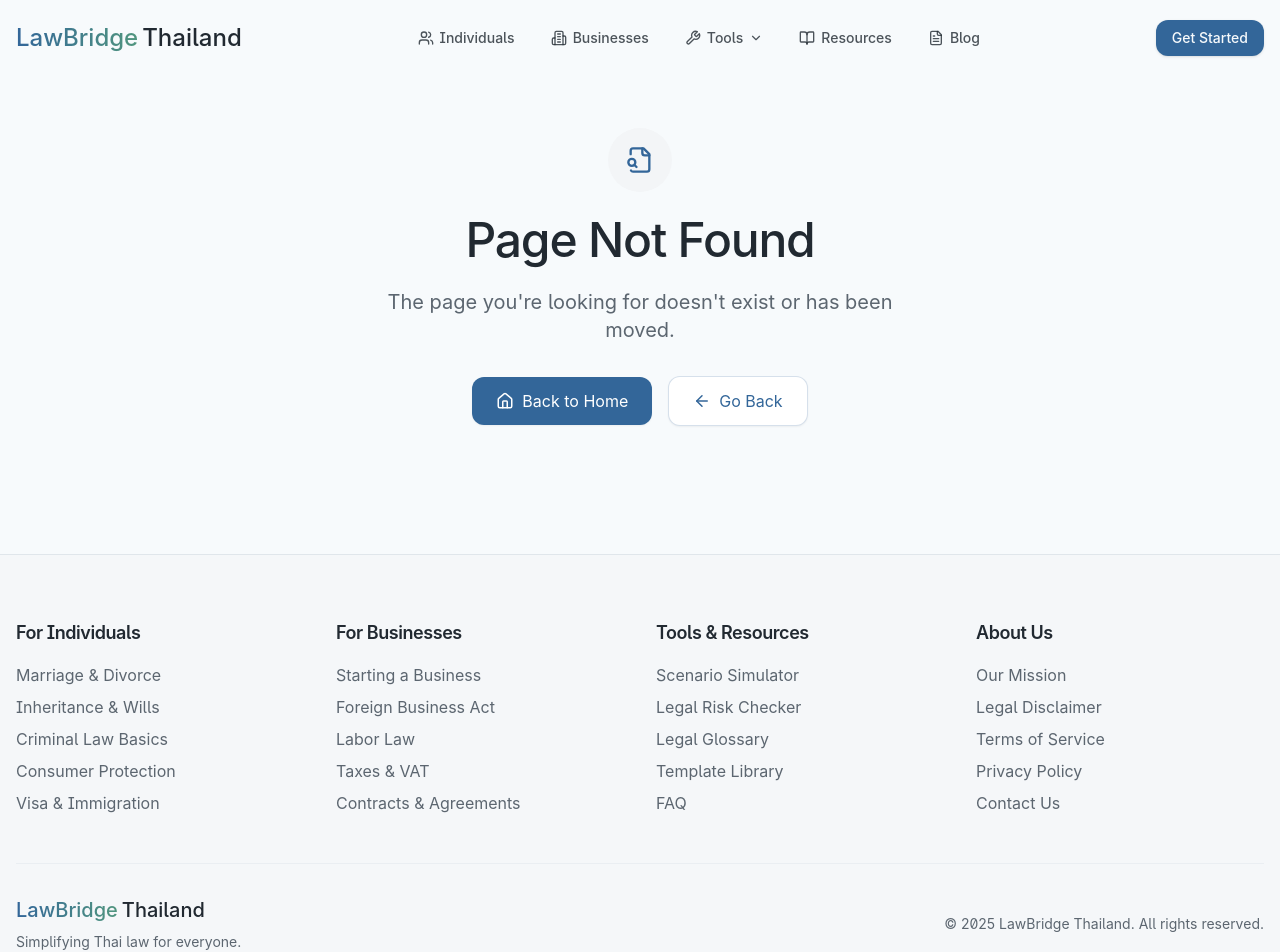
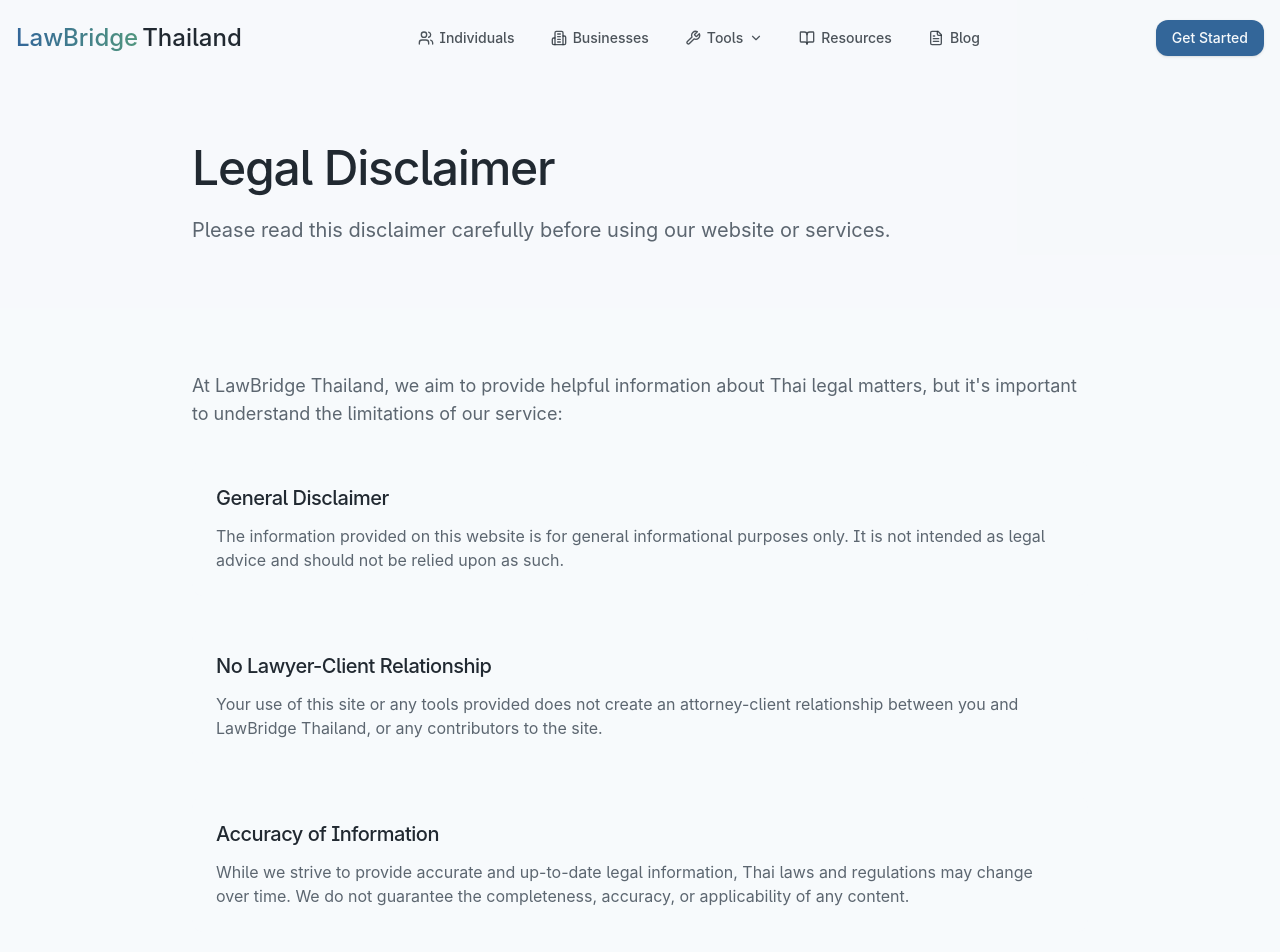
Before and after one commit to namenotavailible/lawbridge-thailand, a React (Vite) app: page /legal-disclaimer in a window 1280 px wide. Shown: the top 952 px of the page. Built offline with nearby package versions, Linux system fonts and the light colour scheme.

Commit message:
Add legal disclaimer page
Implement a legal disclaimer page with content sections for general disclaimer, no lawyer-client relationship, accuracy of information, professional advice required, third-party links, use at your own risk, and copyright notice.

```diff
--- a/src/App.tsx
+++ b/src/App.tsx
@@ -17,6 +17,7 @@ import BusinessesIndex from "./pages/businesses/Index";
 import ResourcesIndex from "./pages/resources/Index";
 import ScenarioSimulator from "./pages/tools/ScenarioSimulator";
 import BlogIndex from "./pages/blog/Index";
+import LegalDisclaimer from "./pages/LegalDisclaimer";
 
 const queryClient = new QueryClient();
 
@@ -35,6 +36,7 @@ const AnimatedRoutes = () => {
         <Route path="/resources" element={<ResourcesIndex />} />
         <Route path="/tools/scenario-simulator" element={<ScenarioSimulator />} />
         <Route path="/blog" element={<BlogIndex />} />
+        <Route path="/legal-disclaimer" element={<LegalDisclaimer />} />
         {/* ADD ALL CUSTOM ROUTES ABOVE THE CATCH-ALL "*" ROUTE */}
         <Route path="*" element={<NotFound />} />
       </Routes>
--- /dev/null
+++ b/src/pages/LegalDisclaimer.tsx
@@ -0,0 +1,98 @@
+
+import { useEffect } from "react";
+import PageTransition from "@/components/layout/PageTransition";
+import Navbar from "@/components/layout/Navbar";
+import Footer from "@/components/layout/Footer";
+import SectionHeading from "@/components/ui/SectionHeading";
+
+const LegalDisclaimer = () => {
+  useEffect(() => {
+    window.scrollTo(0, 0);
+  }, []);
+
+  const disclaimerSections = [
+    {
+      title: "General Disclaimer",
+      content: "The information provided on this website is for general informational purposes only. It is not intended as legal advice and should not be relied upon as such."
+    },
+    {
+      title: "No Lawyer-Client Relationship",
+      content: "Your use of this site or any tools provided does not create an attorney-client relationship between you and LawBridge Thailand, or any contributors to the site."
+    },
+    {
+      title: "Accuracy of Information",
+      content: "While we strive to provide accurate and up-to-date legal information, Thai laws and regulations may change over time. We do not guarantee the completeness, accuracy, or applicability of any content."
+    },
+    {
+      title: "Professional Advice Required",
+      content: "You should consult a licensed Thai lawyer or legal professional for advice tailored to your specific situation. We strongly recommend doing so before making any legal or business decisions."
+    },
+    {
+      title: "Third-Party Links and Tools",
+      content: "Our site may contain links to third-party websites or use external tools. We are not responsible for the content or functionality of those external sites or tools."
+    },
+    {
+      title: "Use at Your Own Risk",
+      content: "Your use of this website is entirely at your own risk. LawBridge Thailand and its team will not be held liable for any damages or losses arising from the use of the content or features provided."
+    },
+    {
+      title: "Copyright Notice",
+      content: "All content on this site, unless otherwise stated, is the property of LawBridge Thailand and may not be copied or reused without permission."
+    }
+  ];
+
+  return (
+    <PageTransition>
+      <Navbar />
+
+      <main className="flex-1">
+        {/* Hero Section */}
+        <section className="pt-32 pb-12 md:pt-36 md:pb-16 bg-secondary/20">
+          <div className="container px-4">
+            <div className="max-w-4xl mx-auto">
+              <h1 className="text-4xl sm:text-5xl font-display font-medium mb-6 tracking-tight animate-slide-down">
+                Legal Disclaimer
+              </h1>
+
+              <p className="text-xl text-muted-foreground animate-slide-down animation-delay-100">
+                Please read this disclaimer carefully before using our website or services.
+              </p>
+            </div>
+          </div>
+        </section>
+
+        {/* Disclaimer Content */}
+        <section className="py-12 md:py-16">
+          <div className="container px-4">
+            <div className="max-w-4xl mx-auto">
+              <div className="prose prose-lg max-w-none">
+                <p className="text-lg text-muted-foreground mb-8">
+                  At LawBridge Thailand, we aim to provide helpful information about Thai legal matters, but it's important to understand the limitations of our service:
+                </p>
+
+                <div className="space-y-8">
+                  {disclaimerSections.map((section, index) => (
+                    <div key={index} className="bg-secondary/10 p-6 rounded-lg">
+                      <h2 className="text-xl font-display font-medium mb-3">{section.title}</h2>
+                      <p className="text-muted-foreground">{section.content}</p>
+                    </div>
+                  ))}
+                </div>
+
+                <div className="mt-12 p-6 border border-primary/20 rounded-lg bg-primary/5">
+                  <p className="font-medium text-center">
+                    By using this website, you acknowledge that you have read, understood, and agree to these terms.
+                  </p>
+                </div>
+              </div>
+            </div>
+          </div>
+        </section>
+      </main>
+
+      <Footer />
+    </PageTransition>
+  );
+};
+
+export default LegalDisclaimer;
```
